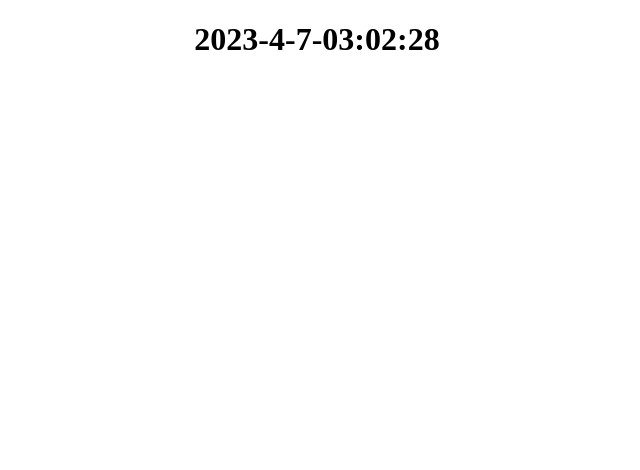
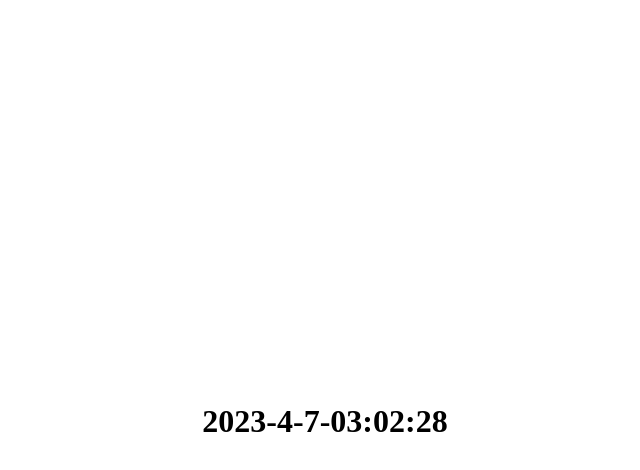
Before and after one commit to nowkwon97/23-04-07-npm-exam, a website: page main.html in a window 1280 px wide. Shown: the whole page, without its empty margins (323-963 px from the left). Drawn offline with Linux system fonts and the light colour scheme.

Commit message:
clock innerHTML 작성 방식 변경

```diff
--- a/main.html
+++ b/main.html
@@ -11,8 +11,14 @@
 
   <script>
     const clock = document.getElementById('clock-screen');
+    // 시계 화면 정중앙에 위치
+    clock.style.width = '100vw';
+    clock.style.height = '100vh';
+    clock.style.display = 'flex';
+    clock.style.justifyContent = 'center';
+    clock.style.alignItems = 'center';
 
-    clock.style.textAlign = 'center';
+    console.dir(clock.style);
 
     function getTime(){
         const time = new Date();
@@ -22,10 +28,11 @@
         const hour = time.getHours();
         const minutes = time.getMinutes();
         const seconds = time.getSeconds();
-
-        clock.innerHTML = year + '-' + month + '-' + day + '-' + `${hour<10 ? `0${hour}`:hour}:${minutes<10 ? `0${minutes}`:minutes}:${seconds<10 ? `0${seconds}`:seconds}`
+        // 시간 앞자리에 0을 추가하고 싶으면 padStart를 써보자.
+        // {String}.padStart(원하는 스트링글자 수, 채워주고 싶은 문자)
+        clock.innerHTML = year + '-' + month + '-' + day + '-' + String(hour).padStart(2, "0") + ":" + String(minutes).padStart(2, "0") + ":" + String(seconds).padStart(2, "0");
     }
-
+    // 1초마다 갱신되도록 설정
     function init(){
         setInterval(getTime, 1000);
     }
```
